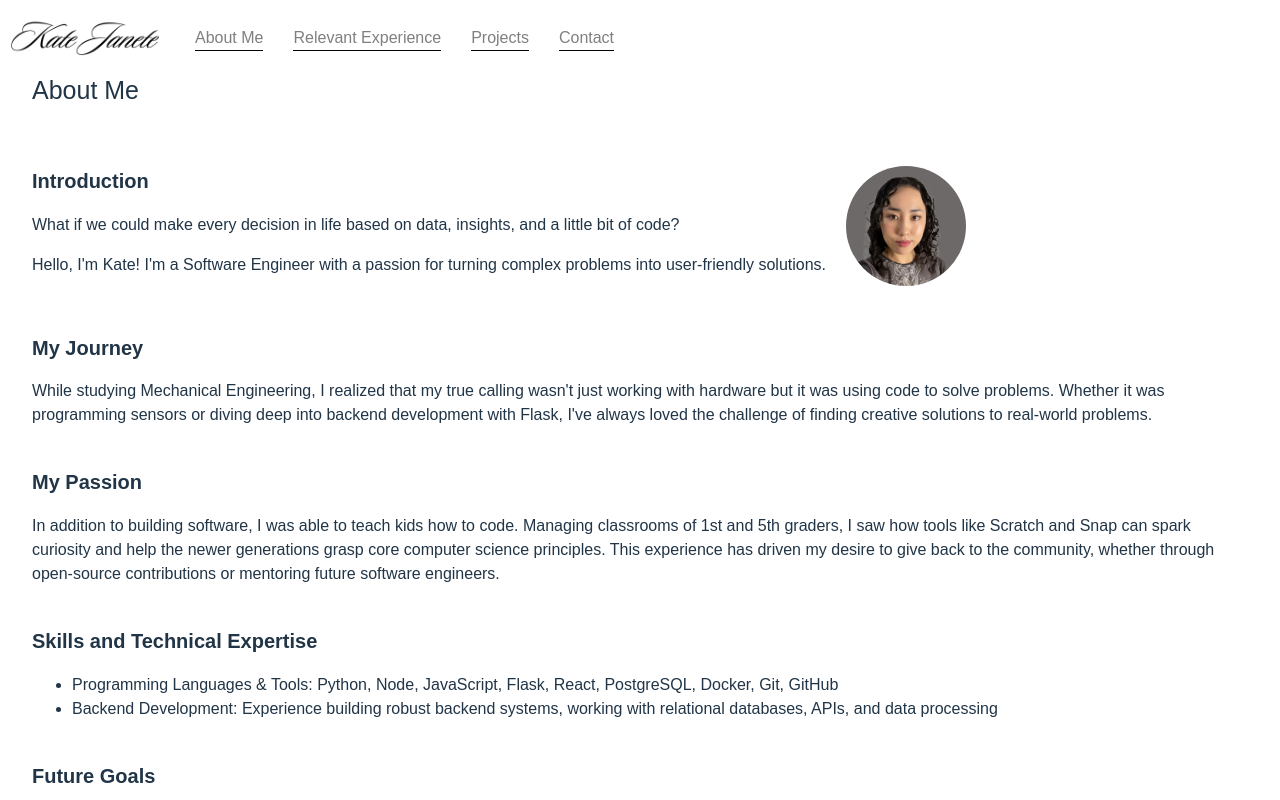
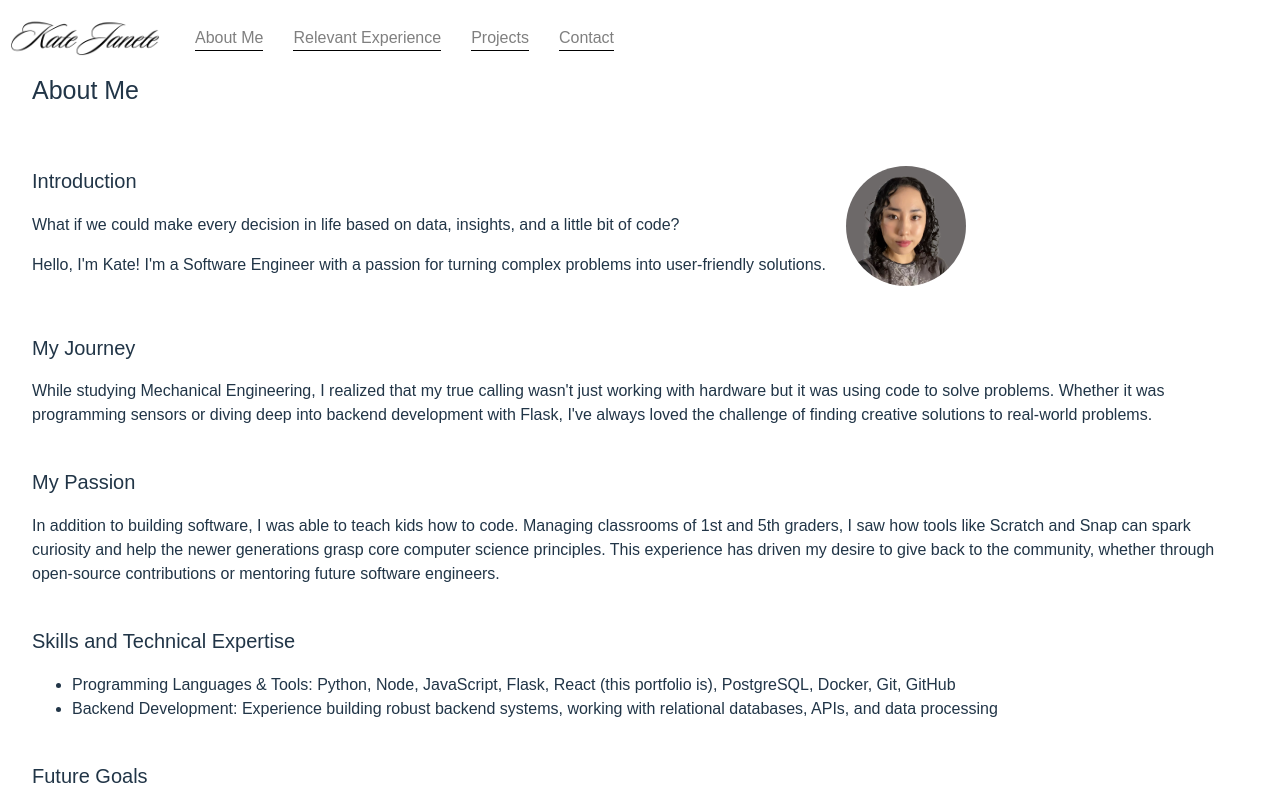
Before and after one commit to katiejnete/katejanete, a React (Vite) app: page /about in a window 1280 px wide. Shown: the top 800 px of the page. Built offline with nearby package versions, Linux system fonts and the light colour scheme.

Commit message:
add built with react to about me

```diff
--- a/src/components/About.jsx
+++ b/src/components/About.jsx
@@ -9,7 +9,7 @@ const About = () => {
         <img src={profileImg} alt="" />
         <section>
           <h2>
-            <strong>Introduction</strong>
+            Introduction
           </h2>
           <p>
             What if we could make every decision in life based on data,
@@ -23,7 +23,7 @@ const About = () => {
       </div>
       <div className="about-journey">
         <h2>
-          <strong>My Journey</strong>
+          My Journey
         </h2>
         <p>
           While studying Mechanical Engineering, I realized that my true calling
@@ -35,7 +35,7 @@ const About = () => {
       </div>
       <div className="passion">
         <h2>
-          <strong>My Passion</strong>
+          My Passion
         </h2>
         <p>
           In addition to building software, I was able to teach kids how to
@@ -48,12 +48,12 @@ const About = () => {
       </div>
       <div className="skills">
         <h2>
-          <strong>Skills and Technical Expertise</strong>
+          Skills and Technical Expertise
         </h2>
         <ul>
           <li>
             Programming Languages & Tools: Python, Node, JavaScript, Flask,
-            React, PostgreSQL, Docker, Git, GitHub
+            React (this portfolio is), PostgreSQL, Docker, Git, GitHub
           </li>
           <li>
             Backend Development: Experience building robust backend systems,
@@ -63,7 +63,7 @@ const About = () => {
       </div>
       <div className="goals">
         <h2>
-          <strong>Future Goals</strong>
+          Future Goals
         </h2>
         <p>
           I'm excited to apply my background and skills to fields like AI and
@@ -72,7 +72,7 @@ const About = () => {
       </div>
       <div className="connect">
         <h2>
-          <strong>Connect With Me</strong>
+          Connect With Me
         </h2>
         <p>
           I'm excited to continue learning, growing, and attacking new
```
